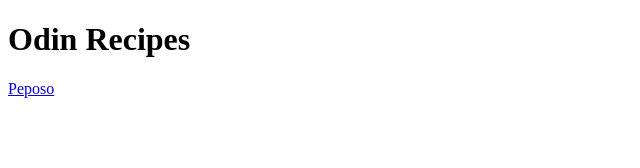
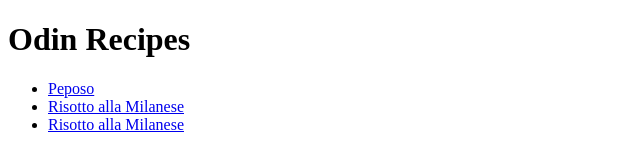
Before and after one commit to mbazzo1993/odin-recipes, a plain HTML site: page index.html in a window 1280 px wide. Shown: the whole page, without its empty margins (0-640 px from the left). Drawn offline with Linux system fonts and the light colour scheme.

```diff
--- a/index.html
+++ b/index.html
@@ -7,7 +7,10 @@
 
     <body>
         <h1>Odin Recipes</h1>
-
-        <a href="./recipes/peposo.html">Peposo</a>
+        <ul>
+            <li><a href="./recipes/peposo.html">Peposo</a></li>
+            <li><a href="./recipes/risotto-alla-milanese.html">Risotto alla Milanese</a></li>
+            <li><a href="./recipes/spaghetti-alla-bolognese.html">Risotto alla Milanese</a></li>
+        </ul>
     </body>
 </html>
```
